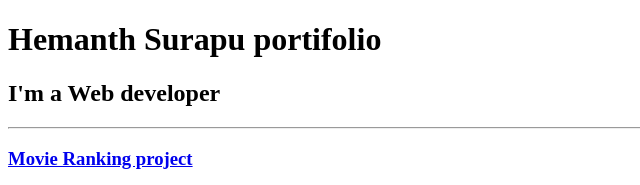
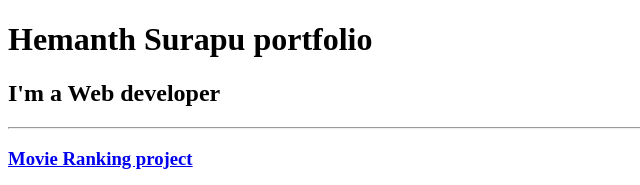
Before and after one commit to hemanthsurapu/portfolio-html-project, a plain HTML site: page index.html in a window 1280 px wide. Shown: the top 185 px of the page, 0-640 px from the left. Drawn offline with Linux system fonts and the light colour scheme.

Commit message:
Update index.html

```diff
--- a/index.html
+++ b/index.html
@@ -7,7 +7,7 @@
     <title>Hemanth portifolio</title>
 </head>
 <body>
-    <h1>Hemanth Surapu portifolio</h1>
+    <h1>Hemanth Surapu portfolio</h1>
     <h2>I'm a Web developer</h2>
     <hr />
     <h3><a href="./public/movie-ranking.html">Movie Ranking project</a></h3>
```
